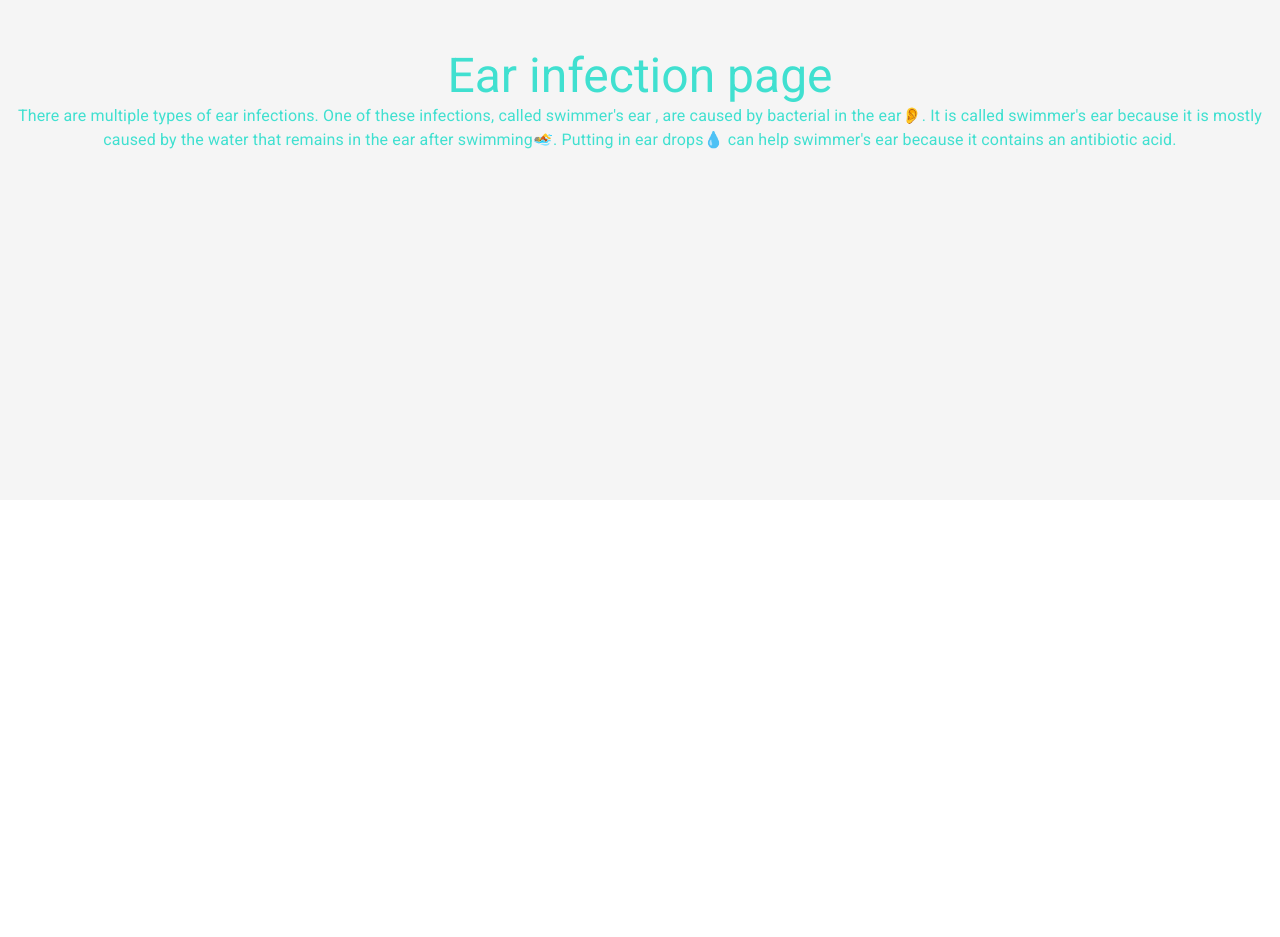
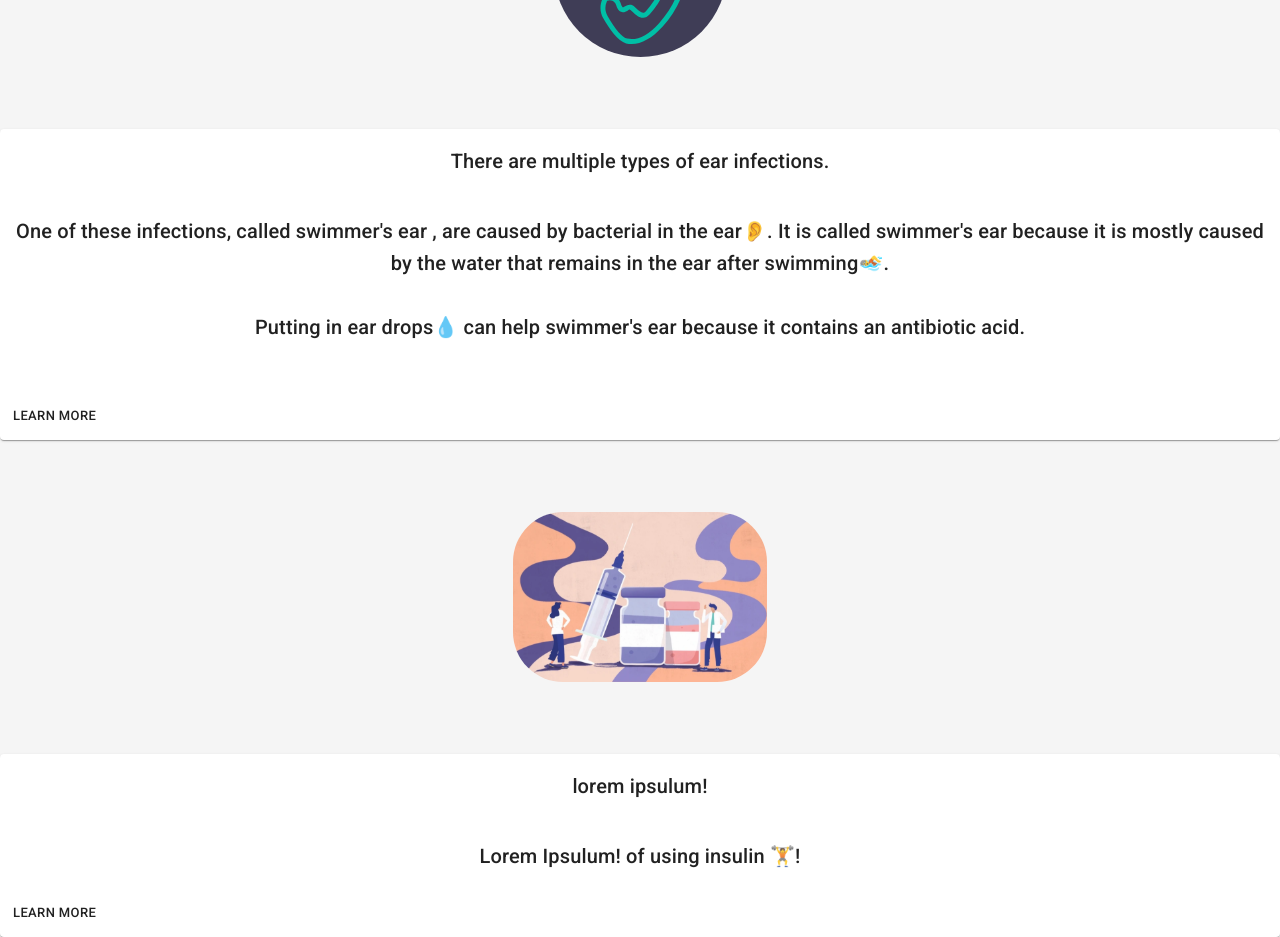
Before and after one commit to UnknownSilence/childhealthapp, a React (Create React App) app: page /earinfection in a window 1280 px wide. Shown: the part 300-1237 px from the top of the page. Before the commit the page ends 800 px from the top, so only its background shows below. Built offline with nearby package versions, Linux system fonts and the light colour scheme.

Commit message:
ear updae
updae to ear infection page and influenza

```diff
--- a/src/pages/EarInfection.js
+++ b/src/pages/EarInfection.js
@@ -1,14 +1,100 @@
-import { Typography, Grid } from "@material-ui/core"
-import React from "react"
-import Emoji from "../components/Emoji"
+import {
+  Typography,
+  Grid,
+  Card,
+  CardContent,
+  CardActions,
+  Button,
+} from "@material-ui/core";
+import React from "react";
+import Emoji from "../components/Emoji";
+import { ReactComponent as EarPic } from "./earPic.svg";
+import { ReactComponent as VacPic } from "./vaccPic.svg";
 
-export default function EarInfection(){
-    return(
-        <Grid>
-            <Typography variant="h3"> Ear infection page</Typography>
-            <Typography variant="body1"> There are multiple types of ear infections. One of these infections, called swimmer's ear
-            , are caused by bacterial in the ear<Emoji symbol="👂"/>. It is called swimmer's ear because it is mostly caused by the water that remains in
-            the ear after swimming<Emoji symbol="🏊"/>. Putting in ear drops<Emoji symbol="💧"/> can help swimmer's ear because it contains an antibiotic acid.</Typography>
-        </Grid>
-    )
+export default function EarInfection() {
+  return (
+    <Grid>
+      <Typography variant="h1">Ear Infection</Typography>
+      <Grid item container direction="column" display="flex" justify="center">
+        <Typography>&nbsp;</Typography>
+        <Typography>&nbsp;</Typography>
+        <Typography>&nbsp;</Typography>
+      </Grid>
+      <Grid item container display="flex" justify="center">
+        <EarPic></EarPic>
+      </Grid>
+      <Grid item container direction="column" display="flex" justify="center">
+        <Typography>&nbsp;</Typography>
+        <Typography>&nbsp;</Typography>
+        <Typography>&nbsp;</Typography>
+      </Grid>
+
+      <Card sx={{ minWidth: 275 }}>
+        <CardContent>
+          <Typography sx={{ fontSize: 20 }} gutterBottom>
+            <Typography variant="h6">
+              {" "}
+              There are multiple types of ear infections.
+            </Typography>
+            <Typography variant="h6">&nbsp;&nbsp;&nbsp;&nbsp;</Typography>
+          </Typography>
+          <Typography variant="h6" component="div">
+            One of these infections, called swimmer's ear , are caused by
+            bacterial in the ear
+            <Emoji symbol="👂" />. It is called swimmer's ear because it is
+            mostly caused by the water that remains in the ear after swimming
+            <Emoji symbol="🏊" />.
+          </Typography>
+          <Typography variant="h6">&nbsp;&nbsp;&nbsp;&nbsp;</Typography>
+          <Typography variant="h6" component="div">
+            Putting in ear drops
+            <Emoji symbol="💧" /> can help swimmer's ear because it contains an
+            antibiotic acid.
+          </Typography>
+          <Typography variant="h6">&nbsp;&nbsp;&nbsp;&nbsp;</Typography>
+        </CardContent>
+        <CardActions>
+          <a
+            target="_blank"
+            href="https://www.hopkinsmedicine.org/health/conditions-and-diseases/influenza/influenza-flu-in-children#:~:text=Influenza%20(flu)%20is%20a%20very,for%20less%20than%20a%20week."
+          >
+            <Button size="small">Learn More</Button>
+          </a>
+        </CardActions>
+      </Card>
+      <Grid item container direction="column" display="flex" justify="center">
+        <Typography>&nbsp;</Typography>
+        <Typography>&nbsp;</Typography>
+        <Typography>&nbsp;</Typography>
+      </Grid>
+      <Grid item container display="flex" justify="center">
+        <VacPic></VacPic>
+      </Grid>
+      <Grid item container direction="column" display="flex" justify="center">
+        <Typography>&nbsp;</Typography>
+        <Typography>&nbsp;</Typography>
+        <Typography>&nbsp;</Typography>
+      </Grid>
+      <Card sx={{ minWidth: 275 }}>
+        <CardContent>
+          <Typography sx={{ fontSize: 20 }} gutterBottom>
+            <Typography variant="h6"> lorem ipsulum!</Typography>
+            <Typography variant="h6">&nbsp;&nbsp;&nbsp;&nbsp;</Typography>
+          </Typography>
+          <Typography variant="h6" component="div">
+            Lorem Ipsulum! of using insulin <Emoji symbol="🏋️" />!
+          </Typography>
+        </CardContent>
+        <CardActions>
+          <a
+            target="_blank"
+            href="https://www.hopkinsmedicine.org/health/conditions-and-diseases/influenza/influenza-flu-in-children#:~:text=Influenza%20(flu)%20is%20a%20very,for%20less%20than%20a%20week."
+          >
+            <Button size="small">Learn More</Button>
+          </a>
+        </CardActions>
+      </Card>
+      <Typography variant="body1"></Typography>
+    </Grid>
+  );
 }
--- a/src/pages/Influenza.js
+++ b/src/pages/Influenza.js
@@ -9,7 +9,7 @@ import {
 import React from "react";
 import Emoji from "../components/Emoji";
 import { ReactComponent as FluImg } from "./flu.svg";
-import { ReactComponent as SugarPic } from "./sugar.svg";
+import { ReactComponent as VacPic } from "./vaccPic.svg";
 
 export default function Influenza() {
   return (
@@ -35,11 +35,11 @@ export default function Influenza() {
             <Typography variant="h6">
               {" "}
               Influenza, also known as the flu, is a virus <Emoji symbol="🦠" />{" "}
-              that cause harm to your body. They are caused by germs that enter
-              your body through your nose, throat, and lungs. They can cause you
-              to start coughing, sneezing, and having a sore throat. Anyone at
-              any age <Emoji symbol="👨‍👩‍👦‍👦" /> can get the influenza, and while the
-              most dangerous ones can kill , those outbreaks do not happen very
+              that cause harm to your body. It's caused by germs that enter your
+              body through your nose, throat, and lungs. It can cause you to
+              start coughing, sneezing, and having a sore throat. Anyone at any
+              age <Emoji symbol="👨‍👩‍👦‍👦" /> can get the influenza, and while the
+              most dangerous ones can kill, those outbreaks do not happen very
               often.
             </Typography>
             <Typography variant="h6">&nbsp;&nbsp;&nbsp;&nbsp;</Typography>
@@ -54,7 +54,10 @@ export default function Influenza() {
           <Typography variant="h6">&nbsp;&nbsp;&nbsp;&nbsp;</Typography>
         </CardContent>
         <CardActions>
-          <a target="_blank" href="https://kidshealth.org/en/kids/type1.html">
+          <a
+            target="_blank"
+            href="https://www.hopkinsmedicine.org/health/conditions-and-diseases/influenza/influenza-flu-in-children#:~:text=Influenza%20(flu)%20is%20a%20very,for%20less%20than%20a%20week."
+          >
             <Button size="small">Learn More</Button>
           </a>
         </CardActions>
@@ -65,7 +68,7 @@ export default function Influenza() {
         <Typography>&nbsp;</Typography>
       </Grid>
       <Grid item container display="flex" justify="center">
-        <SugarPic></SugarPic>
+        <VacPic></VacPic>
       </Grid>
       <Grid item container direction="column" display="flex" justify="center">
         <Typography>&nbsp;</Typography>
@@ -75,23 +78,17 @@ export default function Influenza() {
       <Card sx={{ minWidth: 275 }}>
         <CardContent>
           <Typography sx={{ fontSize: 20 }} gutterBottom>
-            <Typography variant="h6">
-              {" "}
-              To prevent diabetes, it's best to consume a balanced nutritional
-              diet and exercise reguarly!
-            </Typography>
+            <Typography variant="h6"> lorem ipsulum!</Typography>
             <Typography variant="h6">&nbsp;&nbsp;&nbsp;&nbsp;</Typography>
           </Typography>
           <Typography variant="h6" component="div">
-            Doctors say exercising for atleast 30 minutes a day, five days a
-            week is the day best way to ensure your body is healthy andd capable
-            of using insulin <Emoji symbol="🏋️" />!
+            Lorem Ipsulum! of using insulin <Emoji symbol="🏋️" />!
           </Typography>
         </CardContent>
         <CardActions>
           <a
             target="_blank"
-            href="https://www.johnmuirhealth.com/health-education/conditions-treatments/diabetes-articles/preventing-diabetes.html"
+            href="https://www.hopkinsmedicine.org/health/conditions-and-diseases/influenza/influenza-flu-in-children#:~:text=Influenza%20(flu)%20is%20a%20very,for%20less%20than%20a%20week."
           >
             <Button size="small">Learn More</Button>
           </a>
```
Also changed, not shown: src/pages/earPic.svg (added), src/pages/vaccPic.svg (added).
